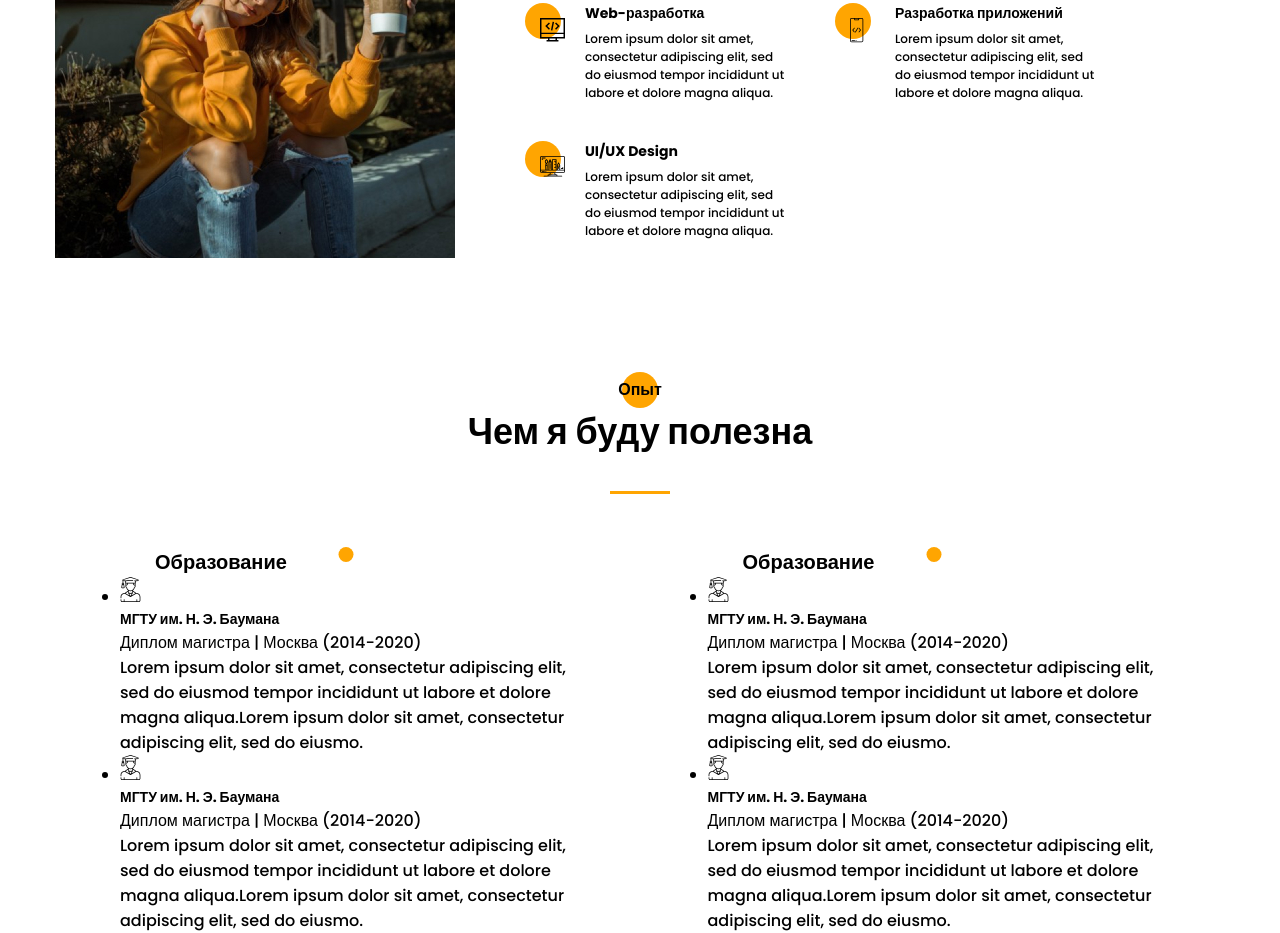
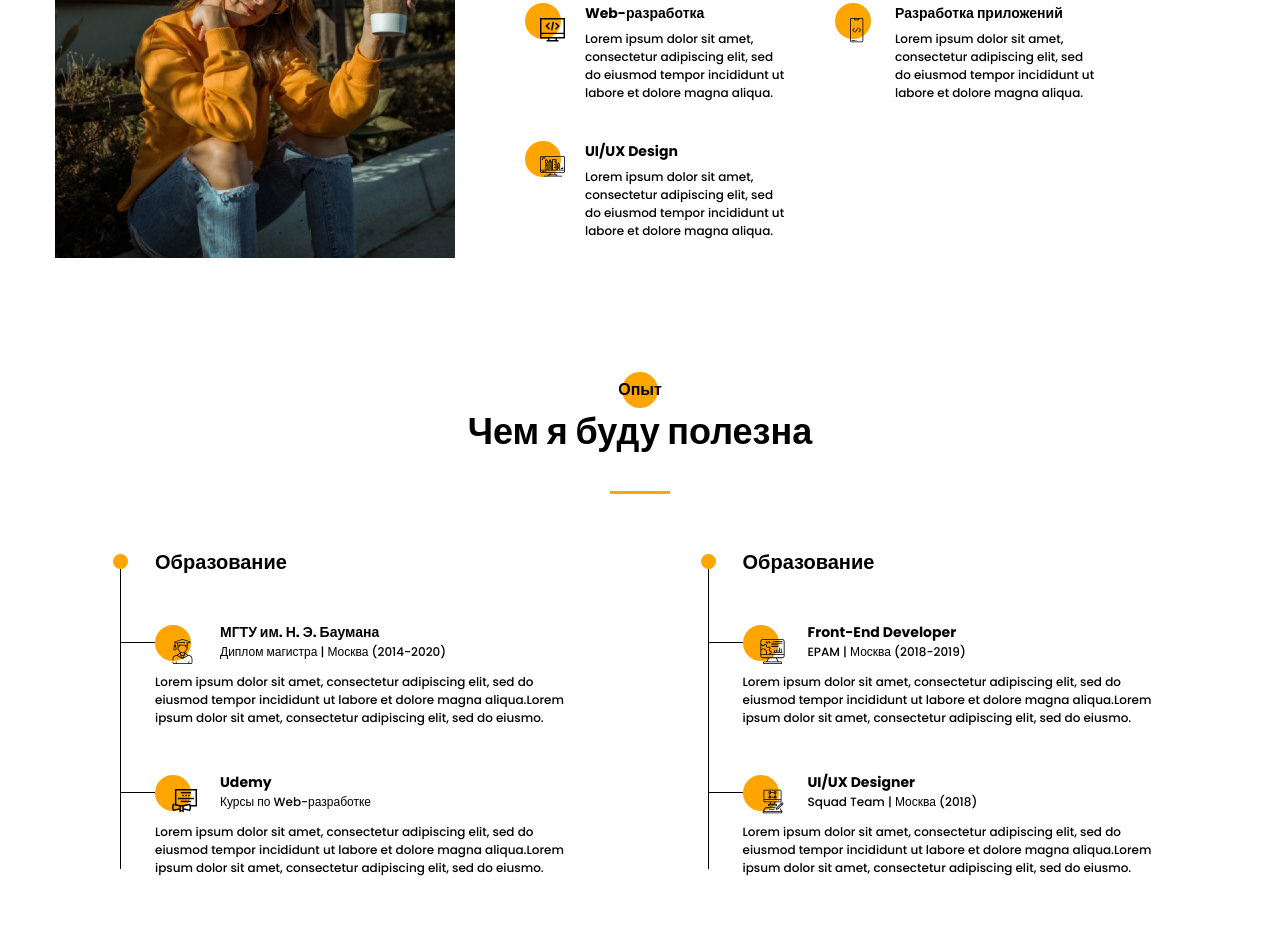
Before and after one commit to VolhaBukhal/Portfolio, a website: page index.html in a window 1280 px wide. Shown: the part 1202-2135 px from the top of the page. After the commit the page ends 2079 px from the top, so only its background shows below. Drawn offline with Linux system fonts and the light colour scheme.

Commit message:
section resume done

```diff
--- a/index.html
+++ b/index.html
@@ -167,7 +167,7 @@
       <div class="resume__row">
         <div class="resume-column">
           <h3 class="title title_fz20 resume-column__title ">Образование</h3>
-          <ul>
+          <ul class="item-list">
             <li>
               <div class="resume-item">
                 <div class="resume-item__head">
@@ -187,10 +187,10 @@
               <div class="resume-item">
                 <div class="resume-item__head">
                   <div class="resume-item__icon">
-                    <img src="src/icons/experience/university.svg" alt="university">
+                    <img src="src/icons/experience/courses.svg" alt="courses">
                   </div>
-                  <h4 class="title title_fz14">МГТУ им. Н. Э. Баумана</h4>
-                  <div class="resume-item__location">Диплом магистра | Москва (2014-2020)</div>
+                  <h4 class="title title_fz14">Udemy</h4>
+                  <div class="resume-item__location">Курсы по Web-разработке </div>
                 </div>
                 <div class="resume-item__descr">
                   <p>Lorem ipsum dolor sit amet, consectetur adipiscing elit, sed do eiusmod tempor incididunt ut labore et dolore magna aliqua.Lorem ipsum dolor sit amet, consectetur adipiscing elit, sed do eiusmo. </p>
@@ -202,15 +202,15 @@
         </div>
         <div class="resume-column">
           <h3 class="title title_fz20 resume-column__title ">Образование</h3>
-          <ul>
+          <ul class="item-list">
             <li>
               <div class="resume-item">
                 <div class="resume-item__head">
                   <div class="resume-item__icon">
-                    <img src="src/icons/experience/university.svg" alt="university">
+                    <img src="src/icons/experience/developer.svg" alt="developer">
                   </div>
-                  <h4 class="title title_fz14">МГТУ им. Н. Э. Баумана</h4>
-                  <div class="resume-item__location">Диплом магистра | Москва (2014-2020)</div>
+                  <h4 class="title title_fz14">Front-End Developer</h4>
+                  <div class="resume-item__location">EPAM | Москва (2018-2019)</div>
                 </div>
                 <div class="resume-item__descr">
                   <p>Lorem ipsum dolor sit amet, consectetur adipiscing elit, sed do eiusmod tempor incididunt ut labore et dolore magna aliqua.Lorem ipsum dolor sit amet, consectetur adipiscing elit, sed do eiusmo. </p>
@@ -222,14 +222,14 @@
               <div class="resume-item">
                 <div class="resume-item__head">
                   <div class="resume-item__icon">
-                    <img src="src/icons/experience/university.svg" alt="university">
+                    <img src="src/icons/experience/designer.svg" alt="designer">
                   </div>
-                  <h4 class="title title_fz14">МГТУ им. Н. Э. Баумана</h4>
-                  <div class="resume-item__location">Диплом магистра | Москва (2014-2020)</div>
+                  <h4 class="title title_fz14">UI/UX Designer</h4>
+                  <div class="resume-item__location">Squad Team | Москва (2018)</div>
                 </div>
                 <div class="resume-item__descr">
-                  <p>Lorem ipsum dolor sit amet, consectetur adipiscing elit, sed do eiusmod tempor incididunt ut labore et dolore magna aliqua.Lorem ipsum dolor sit amet, consectetur adipiscing elit, sed do eiusmo. </p>
-
+                  <p>Lorem ipsum dolor sit amet, consectetur adipiscing elit, sed do eiusmod tempor incididunt ut labore et dolore magna aliqua.Lorem ipsum dolor sit amet, consectetur adipiscing elit, sed do eiusmo.
+                     </p>
                 </div>
               </div>
             </li>
--- a/src/sass/base/_mixins.scss
+++ b/src/sass/base/_mixins.scss
@@ -30,13 +30,13 @@
 @mixin shift-center-horiz{
     &:before, &:after{
         left: 50%;
-        transform: translate(-50%);
+        transform: translateX(-50%);
     }
 }
 
 // @mixin shift-center-vertical{
 //     &:before, &:after{
 //         top: 50%;
-//         transform: translate(-50%);
+//         transform: translateY(-50%);
 //     }
 // }
--- a/src/sass/blocks/_resume.scss
+++ b/src/sass/blocks/_resume.scss
@@ -4,13 +4,13 @@
         position: relative;
         text-align: center;
         @include circle;
-        @include shift-center;
+        @include shift-center-horiz;
     }
     &__title{
         text-align: center;
         position: relative;
         @include line;
-        @include shift-center;
+        @include shift-center-horiz;
     }
     &__row{
         padding: 0 65px;
@@ -32,13 +32,69 @@
                 border-radius: 100%;
                 background-color: $main-color;
                 position: absolute;
+                top: 7px;
+                left: -7px;
             }
-            // @include shift-center-vertical;
         }
+    }
+    &-item{
+        position: relative;
+        &:before{
+            content: '';
+            width: 35px;
+            height: 1px;
+            background-color: #000000;
+            position: absolute;
+            top: 65px;
+            left: 0;
+        }
+        &__head{
+            padding-left: 100px;
+            padding-top: 45px;
+            position: relative;
 
+        }
+        &__descr{
+            margin-top: 12px;
+            padding-left: 35px;
+            font-weight: 500;
+            font-size: 12px;
+            line-height: 18px;
+        }
+        &__icon{
+            position: absolute;
+            // padding: 5px 0 0 16px;
+            top: 48px;
+            left: 35px;
+            @include circle;
+            img{
+                position:absolute;
+                top: 14px;
+                left: 17px;
+            }
+        }
+        &__location{
+            font-weight: 500;
+            font-size: 12px;
+            line-height: 18px;
+        }
     }
+}
 
-
+.item-list{
+    list-style: none;
+    li{
+        position: relative;
+        &:after{
+            content: '';
+            width: 1px;
+            height: 100%;
+            position: absolute;
+            top: -8px;
+            left: 0;
+            background-color: #000000;
+        }
+    }
 }
 
 // .resume-column__title {
```
Also changed, not shown: src/css/style.min.css.
